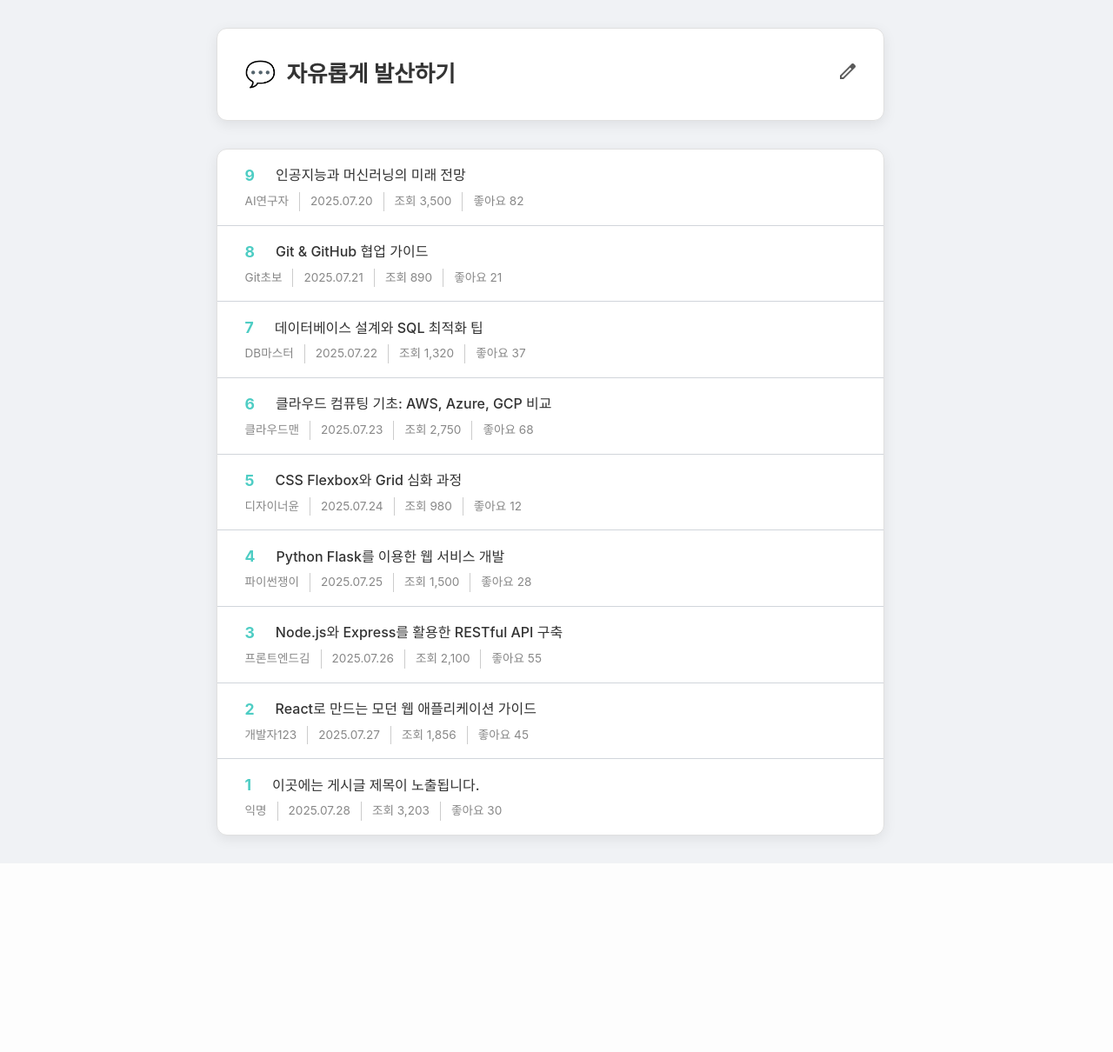
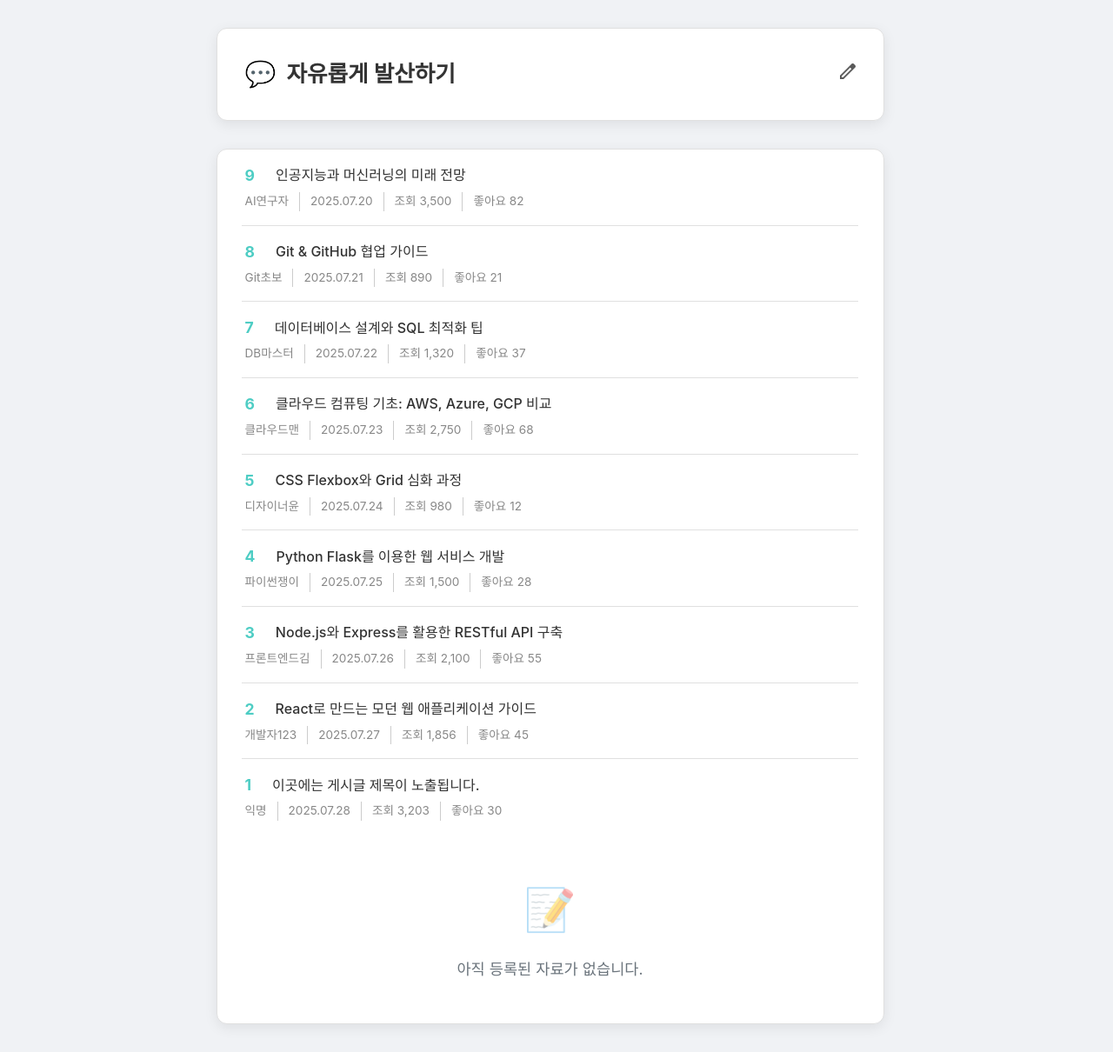
Before and after one commit to Choiwonwong/bulletin1, a FastAPI app: page /posts in a window 1280 px wide. Shown: the part 61-1271 px from the top of the page at 87% size. Before the commit the page ends 1054 px from the top, so only its background shows below. Run offline with FastAPI, Linux system fonts and the light colour scheme; parts of the project's set-up code (start-up, migrations or seed data) failed here and were passed over.

Commit message:
fix bottom-border to post-divider

```diff
--- a/resources/styles/main.css
+++ b/resources/styles/main.css
@@ -53,7 +53,6 @@
     align-items: center;
     padding: 1rem 2rem; /* 패딩 조정 */
     transition: background-color 0.2s ease;
-    border-bottom: 1px solid #D1D5DB;
     cursor: pointer;
 }
 
@@ -63,6 +62,13 @@
 
 .post:hover {
     background-color: #f8f9fa;
+}
+
+.post-divider {
+    width: 92.5%;
+    height: 1px;
+    background-color: #e0e0e0;
+    margin: 0 auto; /* 좌우 여백 */
 }
 
 /* 메인 콘텐츠 */
--- a/resources/templates/main.html
+++ b/resources/templates/main.html
@@ -39,6 +39,7 @@
                 </div>
             </div>
         </div>
+        <div class="post-divider"></div>
         <div class="post" onclick="location.href='/posts/8'">
             <div class="post-content">
                 <div class="post-header">
@@ -53,6 +54,7 @@
                 </div>
             </div>
         </div>
+        <div class="post-divider"></div>
         <div class="post" onclick="location.href='/posts/7'">
             <div class="post-content">
                 <div class="post-header">
@@ -67,6 +69,7 @@
                 </div>
             </div>
         </div>
+        <div class="post-divider"></div>
         <div class="post" onclick="location.href='/posts/6'">
             <div class="post-content">
                 <div class="post-header">
@@ -81,6 +84,7 @@
                 </div>
             </div>
         </div>
+        <div class="post-divider"></div>
         <div class="post" onclick="location.href='/posts/5'">
             <div class="post-content">
                 <div class="post-header">
@@ -95,6 +99,7 @@
                 </div>
             </div>
         </div>
+        <div class="post-divider"></div>
         <div class="post" onclick="location.href='/posts/4'">
             <div class="post-content">
                 <div class="post-header">
@@ -109,6 +114,7 @@
                 </div>
             </div>
         </div>
+        <div class="post-divider"></div>
         <div class="post" onclick="location.href='/posts/3'">
             <div class="post-content">
                 <div class="post-header">
@@ -123,6 +129,7 @@
                 </div>
             </div>
         </div>
+        <div class="post-divider"></div>
         <div class="post" onclick="location.href='/posts/2'">
             <div class="post-content">
                 <div class="post-header">
@@ -137,6 +144,7 @@
                 </div>
             </div>
         </div>
+        <div class="post-divider"></div>
         <div class="post" onclick="location.href='/posts/1'">
             <div class="post-content">
                 <div class="post-header">
@@ -154,29 +162,30 @@
 
         <!-- 백엔드 연동 후 사용할 Jinja2 템플릿 (주석 처리) -->
 
-<!--        {% if posts %}-->
-<!--            {% for post in posts %}-->
-<!--            <div class="post" onclick="location.href='/posts/{{ post.post_number }}'">-->
-<!--                <div class="post-content">-->
-<!--                    <div class="post-header">-->
-<!--                        <div class="post-number">{{ post.post_number }}</div>-->
-<!--                        <div class="post-title">{{ post.title }}</div>-->
-<!--                    </div>-->
-<!--                    <div class="post-meta">-->
-<!--                        <span>{{ post.author }}</span>-->
-<!--                        <span>{{ post.created_date }}</span>-->
-<!--                        <span>{{ post.view_count }}</span>-->
-<!--                        <span>{{ post.like_count }}</span>-->
-<!--                    </div>-->
-<!--                </div>-->
-<!--            </div>-->
-<!--            {% endfor %}-->
-<!--        {% else %}-->
-<!--            <div class="empty-state">-->
-<!--                <div class="empty-state-icon">📝</div>-->
-<!--                <div class="empty-state-text">아직 등록된 자료가 없습니다.</div>-->
-<!--            </div>-->
-<!--        {% endif %}-->
+        {% if posts %}
+            {% for post in posts %}
+                <div class="post" onclick="location.href='/posts/{{ post.post_number }}'">
+                    <div class="post-content">
+                        <div class="post-header">
+                            <div class="post-number">{{ post.post_number }}</div>
+                            <div class="post-title">{{ post.title }}</div>
+                        </div>
+                        <div class="post-meta">
+                            <span>{{ post.author }}</span>
+                            <span>{{ post.created_date }}</span>
+                            <span>{{ post.view_count }}</span>
+                            <span>{{ post.like_count }}</span>
+                        </div>
+                    </div>
+                </div>
+                <div class="post-divider"></div>
+            {% endfor %}
+        {% else %}
+            <div class="empty-state">
+                <div class="empty-state-icon">📝</div>
+                <div class="empty-state-text">아직 등록된 자료가 없습니다.</div>
+            </div>
+        {% endif %}
     </div>
 </div>
 
```
